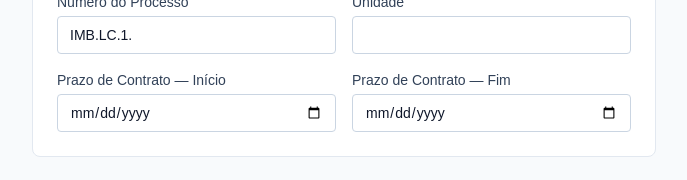
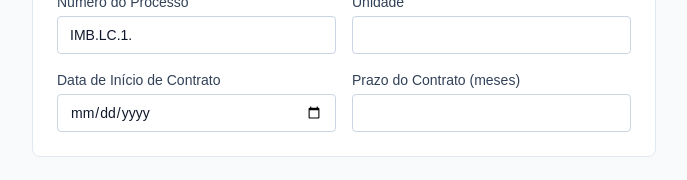
Before and after one commit to deborgez/valeManu, a Next.js app: page /cadastro/novo in a window 1280 px wide. Shown: the part 145-325 px from the top of the page, without its empty margins (296-983 px from the left). Built offline with nearby package versions, Linux system fonts and the light colour scheme; no server answers; the database is empty.

Commit message:
Calcular fim do contrato a partir da data de início + prazo em meses
Substitui o campo de data final por "Prazo do Contrato (meses)"; o
sistema calcula o último dia do prazo automaticamente (início + N
meses - 1 dia) e mostra na página de detalhe do processo.

```diff
--- a/src/app/cadastro/[id]/page.tsx
+++ b/src/app/cadastro/[id]/page.tsx
@@ -35,10 +35,20 @@ export default async function ProcessoDetalhePage({
             <p className="text-slate-700 dark:text-slate-300">{processo.captador || "—"}</p>
           </div>
           <div>
-            <p className="mb-1 text-slate-400 dark:text-slate-500">Prazo de Contrato</p>
+            <p className="mb-1 text-slate-400 dark:text-slate-500">Início de Contrato</p>
             <p className="text-slate-700 dark:text-slate-300">
-              {processo.prazoContratoInicio && processo.prazoContratoFim
-                ? `${formatData(processo.prazoContratoInicio)} a ${formatData(processo.prazoContratoFim)}`
+              {processo.prazoContratoInicio ? formatData(processo.prazoContratoInicio) : "—"}
+            </p>
+          </div>
+          <div>
+            <p className="mb-1 text-slate-400 dark:text-slate-500">Prazo do Contrato</p>
+            <p className="text-slate-700 dark:text-slate-300">
+              {processo.prazoContratoMeses
+                ? `${processo.prazoContratoMeses} ${processo.prazoContratoMeses === 1 ? "mês" : "meses"}${
+                    processo.prazoContratoFim
+                      ? ` (até ${formatData(processo.prazoContratoFim)})`
+                      : ""
+                  }`
                 : "—"}
             </p>
           </div>
--- a/src/app/cadastro/actions.ts
+++ b/src/app/cadastro/actions.ts
@@ -30,8 +30,19 @@ export async function criarProcesso(formData: FormData) {
         | "SEM_GARANTIA")
     : null;
 
-  const prazoContratoInicio = (formData.get("prazoContratoInicio") as string) || null;
-  const prazoContratoFim = (formData.get("prazoContratoFim") as string) || null;
+  const prazoContratoInicioStr = (formData.get("prazoContratoInicio") as string) || null;
+  const prazoContratoMesesStr = (formData.get("prazoContratoMeses") as string) || null;
+  const prazoContratoInicio = prazoContratoInicioStr
+    ? new Date(`${prazoContratoInicioStr}T00:00:00`)
+    : null;
+  const prazoContratoMeses = prazoContratoMesesStr ? parseInt(prazoContratoMesesStr, 10) : null;
+
+  let prazoContratoFim: Date | null = null;
+  if (prazoContratoInicio && prazoContratoMeses) {
+    prazoContratoFim = new Date(prazoContratoInicio);
+    prazoContratoFim.setMonth(prazoContratoFim.getMonth() + prazoContratoMeses);
+    prazoContratoFim.setDate(prazoContratoFim.getDate() - 1);
+  }
 
   const partesTipo = formData.getAll("parteTipo") as string[];
   const partesNome = formData.getAll("parteNome") as string[];
@@ -44,8 +55,9 @@ export async function criarProcesso(formData: FormData) {
       numeroProcesso: String(formData.get("numeroProcesso")),
       unidade: (formData.get("unidade") as string) || null,
       captador: (formData.get("captador") as string) || null,
-      prazoContratoInicio: prazoContratoInicio ? new Date(prazoContratoInicio) : null,
-      prazoContratoFim: prazoContratoFim ? new Date(prazoContratoFim) : null,
+      prazoContratoInicio,
+      prazoContratoMeses,
+      prazoContratoFim,
       codigoImovel: (formData.get("codigoImovel") as string) || null,
       tipoFianca,
       fiancaNome: (formData.get("fiancaNome") as string) || null,
--- a/src/components/inputs/ProcessoForm.tsx
+++ b/src/components/inputs/ProcessoForm.tsx
@@ -66,15 +66,20 @@ export default function ProcessoForm({
         <div className="mt-4 grid grid-cols-2 gap-4">
           <div>
             <label className="mb-1 block text-sm font-medium text-slate-700 dark:text-slate-300">
-              Prazo de Contrato — Início
+              Data de Início de Contrato
             </label>
             <input type="date" name="prazoContratoInicio" className={CAMPO_CLASSE} />
           </div>
           <div>
             <label className="mb-1 block text-sm font-medium text-slate-700 dark:text-slate-300">
-              Prazo de Contrato — Fim
+              Prazo do Contrato (meses)
             </label>
-            <input type="date" name="prazoContratoFim" className={CAMPO_CLASSE} />
+            <input
+              type="number"
+              min="1"
+              name="prazoContratoMeses"
+              className={CAMPO_CLASSE}
+            />
           </div>
         </div>
       </section>
```
Also changed, not shown: 2 other files (tests, documents, lock files or other folders).
